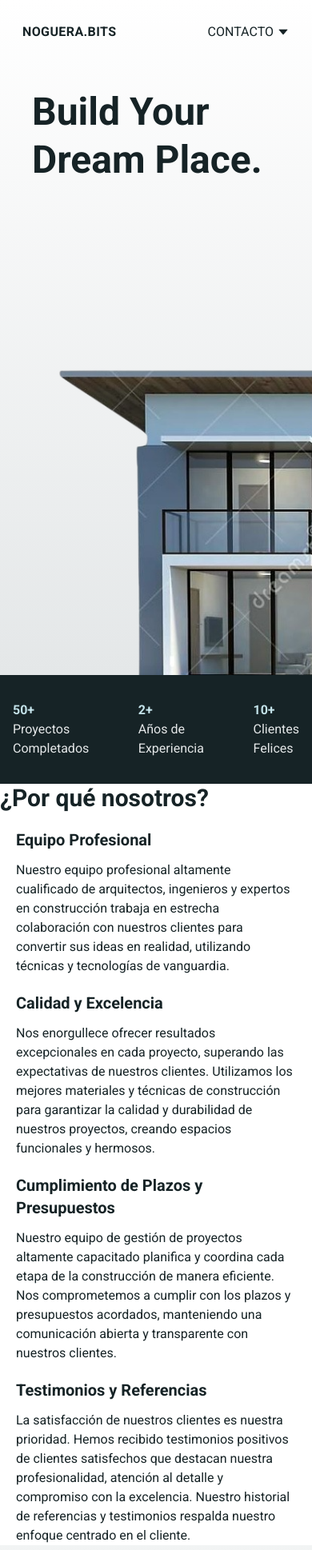
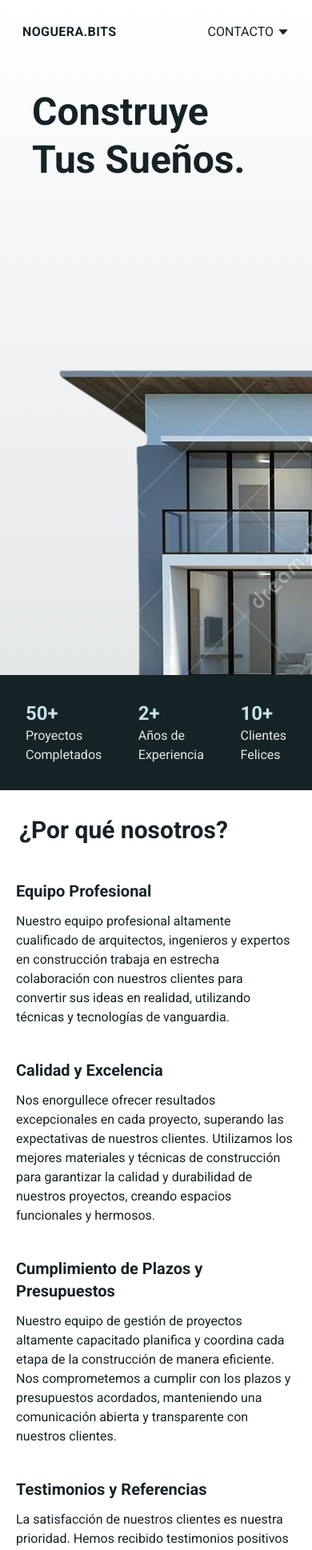
Before and after one commit to StefanyNoguera/noguera-bits, a Next.js app: page / in a window 390 px wide. Shown: the top 1938 px of the page at 80% size. Built offline with nearby package versions, Linux system fonts and the light colour scheme.

Commit message:
success page

```diff
--- a/src/app/page.tsx
+++ b/src/app/page.tsx
@@ -43,7 +43,7 @@
   });
 
   return (
-    <main>
+    <main className='min-w-screen-full'>
       <div className="bg-gradient-to-b from-white to-gray min-h-screen">
         <div className="mx-5 md:mx-10 min-h-screen-full flex flex-col justify-between">
 
@@ -59,8 +59,8 @@
           </nav>
 
           <div className="mt-14 ml-5 md:mt-10 md:ml-20">
-            <h1 className="text-5xl md:text-9xl text-darkgray font-bold">Build Your</h1>
-            <h1 className="mt-3 text-5xl md:text-9xl text-darkgray font-bold"> Dream Place.</h1>
+            <h1 className="text-5xl md:text-9xl text-darkgray font-bold">Construye</h1>
+            <h1 className="mt-3 text-5xl md:text-9xl text-darkgray font-bold"> Tus Sueños.</h1>
           </div>
 
           <div className=''>
@@ -76,27 +76,27 @@
         </div>
       </div>
 
-      <div className='relative bg-darkgray py-8 px-4 md:h-72 flex md:py-12 md:px-52 justify-between'>
+      <div className='relative bg-darkgray p-8 md:h-72 flex md:py-12 md:px-52 justify-between'>
         <div className='md:flex md:items-center'>
-          <h1 className='font-bold md:text-6xl text-lightblue'>50+</h1>
+          <h1 className='font-bold md:text-6xl text-2xl text-lightblue'>50+</h1>
           <p className='text-gray md:pl-5 md:text-xl'>Proyectos <br />Completados</p>
         </div>
         <div className='md:flex md:items-center'>
-          <h1 className='font-bold md:text-6xl text-lightblue'>2+</h1>
+          <h1 className='font-bold md:text-6xl text-2xl text-lightblue'>2+</h1>
           <p className='text-gray md:pl-5 md:text-xl'>Años de <br />Experiencia</p>
         </div>
         <div className='md:flex md:items-center'>
-          <h1 className='font-bold md:text-6xl text-lightblue'>10+</h1>
+          <h1 className='font-bold md:text-6xl text-2xl text-lightblue'>10+</h1>
           <p className='text-gray md:pl-5 md:text-xl'>Clientes <br />Felices</p>
         </div>
       </div>
 
       <div className='bg-white h-full'>
-        <h1 className='font-bold text-3xl md:m-12 text-darkgray'>¿Por qué nosotros?</h1>
+        <h1 className='font-bold text-3xl md:p-10 p-6 pt-8 text-darkgray'>¿Por qué nosotros?</h1>
 
-        <div className='lg:flex lg:justify-between md:m-16'>
+        <div className='lg:flex lg:justify-between md:px-10 md:pb-6'>
           {/* <div className='mr-7 '> */}
-            <div className='m-5 '>
+            <div className='p-5 '>
               <h1 className='font-bold text-xl text-darkgray pb-3'>Equipo Profesional</h1>
               <p className='text-darkgray'>
               Nuestro equipo profesional altamente cualificado de arquitectos, ingenieros y expertos en
@@ -105,7 +105,7 @@
               </p>
             </div>
 
-            <div className='m-5'>
+            <div className='p-5'>
               <h1 className='font-bold text-xl text-darkgray pb-3'>Calidad y Excelencia</h1>
               <p className='text-darkgray'>
               Nos enorgullece ofrecer resultados excepcionales en cada proyecto, superando las expectativas
@@ -116,7 +116,7 @@
           {/* </div> */}
 
           {/* <div className=''> */}
-            <div className='m-5'>
+            <div className='p-5'>
               <h1 className='font-bold text-xl text-darkgray pb-3'>Cumplimiento de Plazos y Presupuestos</h1>
               <p className='text-darkgray'>
               Nuestro equipo de gestión de proyectos altamente capacitado planifica y coordina cada etapa de la
@@ -125,7 +125,7 @@
               </p>
             </div>
 
-            <div className='m-5'>
+            <div className='p-5'>
               <h1 className='font-bold text-xl text-darkgray pb-3'>Testimonios y Referencias</h1>
               <p className='text-darkgray'>
               La satisfacción de nuestros clientes es nuestra prioridad. Hemos recibido testimonios positivos
@@ -140,12 +140,12 @@
       <div className="h-screen flex items-center justify-center">
         <form
           onSubmit={formik.handleSubmit}
-          className='flex w-full bg-darkgray h-screen'
+          className='md:flex w-full bg-darkgray h-screen'
         >
 
-          <div className='flex-1 px-20 text-gray'>
-            <h1 className='text-2xl pb-2 pt-14 font-bold'>Contactanos!</h1>
-            <p className='text-lg'>Lorem ipsum dolor sit amet, consectetur adipiscing elit, sed do eiusmod tempor incididunt ut.</p>
+          <div className='flex-1 p-8 md:px-20 text-gray'>
+            <h1 className='md:text-2xl text-xl pb-2 pt-3 md:pt-14 font-bold'>Contáctanos!</h1>
+            <p className='md:text-lg text-md '>Lorem ipsum dolor sit amet, consectetur adipiscing elit, sed do eiusmod tempor incididunt ut.</p>
 
             <div className='mt-4'>
               <div className='pb-4'>
@@ -156,7 +156,7 @@
                   {formik.touched.name && formik.errors.name ? <div className='text-red-500'>{formik.errors.name}</div> : 'Nombre y Apellido'}
                 </label>
                 <input
-                  className='border-2 border-gray p-2 w-1/2 focus:outline-none focus:border-lightblue text-darkgray'
+                  className='border-2 border-gray p-2 w-full md:w-1/2 focus:outline-none focus:border-lightblue text-darkgray'
                   type="text"
                   name='name'
                   value={formik.values.name}
@@ -176,7 +176,7 @@
                   {formik.touched.email && formik.errors.email ? <div className='text-red-500'>{formik.errors.email}</div> : 'Correo Electrónico'}
                 </label>
                 <input
-                  className='border-2 border-gray p-2 w-1/2 focus:outline-none focus:border-lightblue text-darkgray'
+                  className='border-2 border-gray p-2 md:w-1/2 w-full focus:outline-none focus:border-lightblue text-darkgray'
                   type="email"
                   name='email'
                   value={formik.values.email}
@@ -196,7 +196,7 @@
                   {formik.touched.asunto && formik.errors.asunto ? <div className='text-red-500'>{formik.errors.asunto}</div> : 'Asunto'}
                 </label>
                 <input
-                  className='border-2 border-gray p-2 w-1/2 focus:outline-none focus:border-lightblue text-darkgray'
+                  className='border-2 border-gray p-2 w-full md:w-1/2 focus:outline-none focus:border-lightblue text-darkgray'
                   type="text"
                   name='asunto'
                   value={formik.values.asunto}
@@ -216,7 +216,7 @@
                   {formik.touched.message && formik.errors.message ? <div className='text-red-500'>{formik.errors.message}</div> : 'Mensaje'}
                 </label>
                 <textarea
-                  className='border-2 border-gray p-2 w-1/2 focus:outline-none focus:border-lightblue text-darkgray'
+                  className='border-2 border-gray p-2 w-full md:w-1/2 focus:outline-none focus:border-lightblue text-darkgray'
                   name='message'
                   rows={2}
                   value={formik.values.message}
--- a/src/app/success/page.tsx
+++ b/src/app/success/page.tsx
@@ -6,9 +6,9 @@
   const router = useRouter();
   return (
     <main className="h-screen bg-darkgray flex items-center justify-center">
-      <div className='w-1/2 bg-white p-16 text-gray rounded-lg text-center'>
-        <h1 className="text-3xl pb-4 font-bold text-darkgray">Gracias por comunicarse con nosotros! ✨</h1>
-        <p className="text-lg text-darkgray">
+      <div className='md:w-1/2 bg-white mx-8 p-8 md:p-16 text-gray rounded-lg text-center'>
+        <h1 className="md:text-3xl text-xl pb-4 font-bold text-darkgray">Gracias por comunicarse con nosotros! ✨</h1>
+        <p className="md:text-lg text-md text-darkgray">
           Le hemos enviado un correo. Nos comunicaremos con usted tan pronto como podamos.
         </p>
       </div>
```
